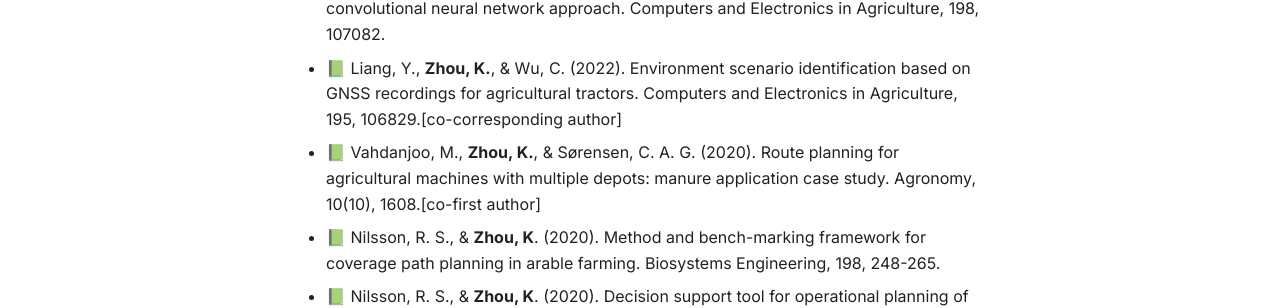
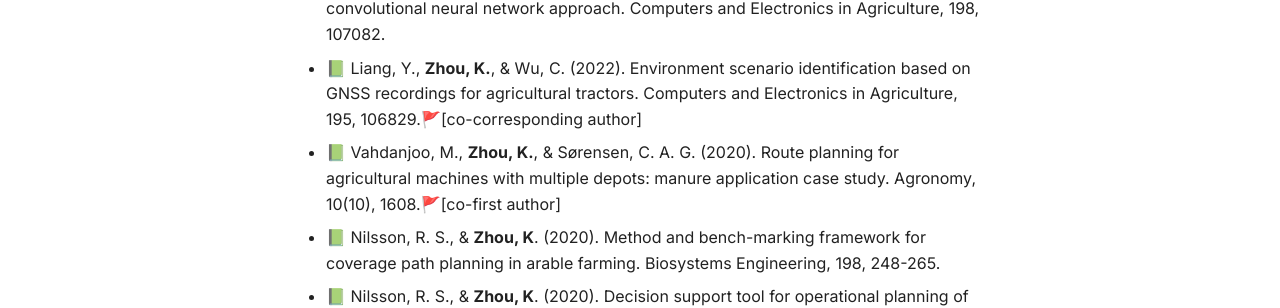
Before and after one commit to kunzhoudk/spacex, an MkDocs documentation site: the page built from docs/home/publications.md, in a window 1280 px wide and 900 px high. Shown: the part 407-715 px from the top of the window. Built offline with MkDocs 1.6.1 and Material for MkDocs 9.7.7, drawn with Linux system fonts in a browser that asks for light colours.

```diff
--- a/docs/home/publications.md
+++ b/docs/home/publications.md
@@ -5,9 +5,9 @@
 
 * 📗 Chen, Y., Li, G., Zhang, X., Jia, J., **Zhou, K.**, & Wu, C. (2022). Identifying field and road modes of agricultural Machinery based on GNSS Recordings: A graph convolutional neural network approach. Computers and Electronics in Agriculture, 198, 107082.
 
-* 📗 Liang, Y., **Zhou, K.**, & Wu, C. (2022). Environment scenario identification based on GNSS recordings for agricultural tractors. Computers and Electronics in Agriculture, 195, 106829.[co-corresponding author]
+* 📗 Liang, Y., **Zhou, K.**, & Wu, C. (2022). Environment scenario identification based on GNSS recordings for agricultural tractors. Computers and Electronics in Agriculture, 195, 106829.🚩[co-corresponding author]
 
-* 📗 Vahdanjoo, M., **Zhou, K.**, & Sørensen, C. A. G. (2020). Route planning for agricultural machines with multiple depots: manure application case study. Agronomy, 10(10), 1608.[co-first author]
+* 📗 Vahdanjoo, M., **Zhou, K.**, & Sørensen, C. A. G. (2020). Route planning for agricultural machines with multiple depots: manure application case study. Agronomy, 10(10), 1608.🚩[co-first author]
 
 * 📗 Nilsson, R. S., & **Zhou, K**. (2020). Method and bench-marking framework for coverage path planning in arable farming. Biosystems Engineering, 198, 248-265.
 
```
